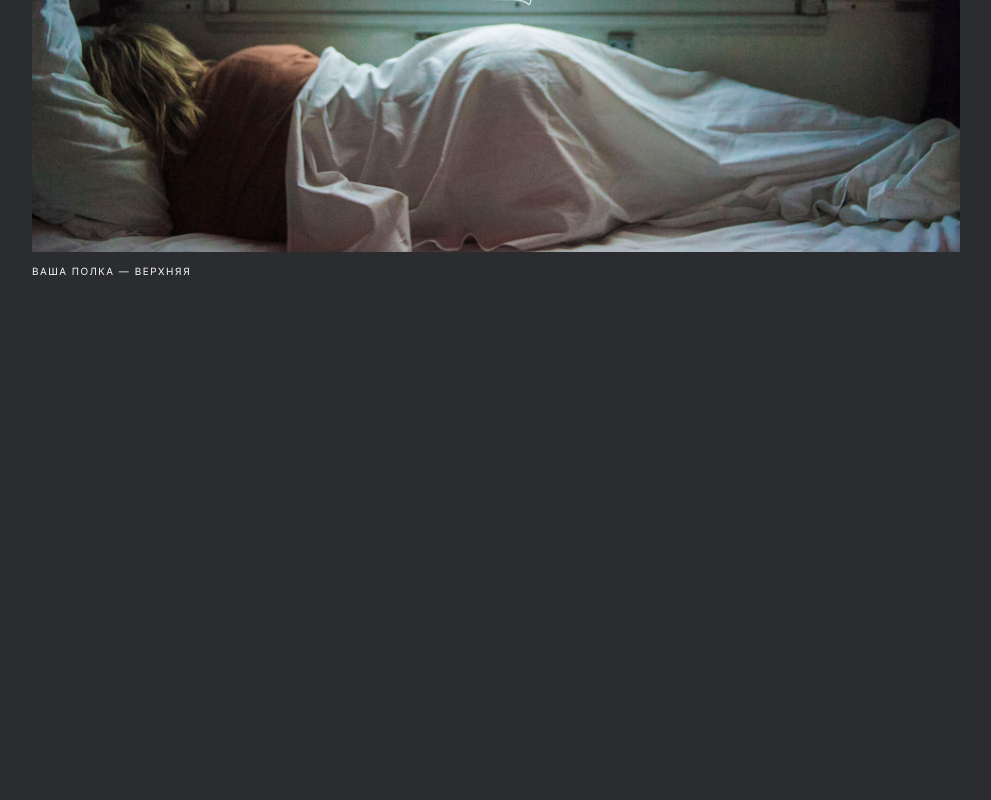
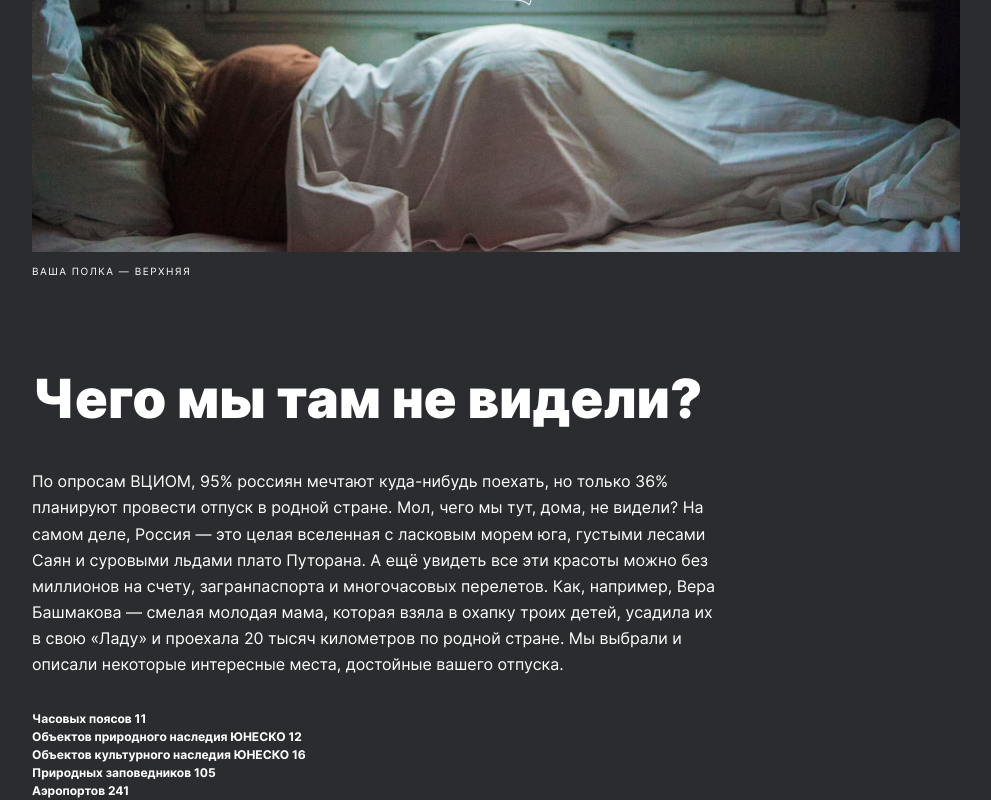
Before and after one commit to IsaevDanil42/russian-travel, a plain HTML site: page index.html in a window 1280 px wide. Shown: the part 896-1696 px from the top of the page, without its empty margins (144-1135 px from the left). Before the commit the page ends 1174 px from the top, so only its background shows below. Drawn offline with Linux system fonts and the light colour scheme.

Commit message:
added intro

```diff
--- /dev/null
+++ b/blocks/intro/__list/intro__list.css
@@ -0,0 +1,11 @@
+.intro__list {
+  list-style: none;
+  margin: 0;
+  padding: 0;
+  font-family: 'Inter', sans-serif;
+  font-style: normal;
+  font-weight: 700;
+  font-size: 12px;
+  line-height: 18px;
+  color: #FFF;
+}
--- /dev/null
+++ b/blocks/intro/__text/intro__text.css
@@ -0,0 +1,9 @@
+.intro__text {
+  margin: 40px 0 33px;
+  font-family: 'Inter', sans-serif;
+  font-style: normal;
+  font-weight: 400;
+  font-size: 16px;
+  line-height: 163%;
+  color: #FFF;
+}
--- /dev/null
+++ b/blocks/intro/__title/intro__title.css
@@ -0,0 +1,9 @@
+.intro__title {
+  margin: 0;
+  font-family: 'Inter', sans-serif;
+  font-style: normal;
+  font-weight: 900;
+  font-size: 54px;
+  line-height: 58px;
+  color: #FFF;
+}
--- /dev/null
+++ b/blocks/intro/intro.css
@@ -0,0 +1,5 @@
+.intro {
+  margin-top: 92px;
+  margin-left: 48px;
+  max-width: 690px;
+}
--- a/blocks/lead/__caption/lead__caption.css
+++ b/blocks/lead/__caption/lead__caption.css
@@ -1,6 +1,5 @@
 .lead__caption {
-  margin: 0 auto;
-  padding-top: 8px;
+  margin: 8px auto 0;
   font-family: 'Inter', sans-serif;
   font-style: normal;
   font-weight: 400;
--- a/blocks/lead/__subtitle/lead__subtitle.css
+++ b/blocks/lead/__subtitle/lead__subtitle.css
@@ -1,7 +1,5 @@
 .lead__subtitle {
-  margin: 0 auto;
-  padding-top: 32px;
-  padding-bottom: 56px;
+  margin: 32px auto 56px;
   max-width: 640px;
   font-family: 'Inter', sans-serif;
   font-style: normal;
--- a/blocks/lead/lead.css
+++ b/blocks/lead/lead.css
@@ -1,7 +1,4 @@
 .lead {
-  margin: 0 auto;
+  margin: 128px auto 0;
   max-width: 928px;
-  padding-top: 128px;
-  padding-left: calc((100% - 928px)/2);
-  padding-right: calc((100% - 928px)/2);
 }
--- a/index.html
+++ b/index.html
@@ -27,6 +27,20 @@
       <img class="lead__image" src="./images/lead-polka.jpg" alt="Изображение полки поезда. Путь путешествия поверх фото">
       <p class="lead__caption">ваша полка — верхняя</p>
     </section>
+    <section class="intro">
+      <h2 class="intro__title">Чего мы там не видели?</h2>
+      <p class="intro__text">По опросам ВЦИОМ, 95% россиян мечтают куда-нибудь поехать, но только 36% планируют провести отпуск в родной стране. Мол, чего мы тут, дома, не видели?
+        На самом деле, Россия — это целая вселенная с ласковым морем юга, густыми лесами Саян и суровыми льдами плато Путорана. А ещё увидеть все эти красоты можно без миллионов на счету,
+        загранпаспорта и многочасовых перелетов. Как, например, Вера Башмакова — смелая молодая мама, которая взяла в охапку троих детей, усадила их в свою «Ладу» и проехала 20 тысяч километров по родной стране.
+        Мы выбрали и описали некоторые интересные места, достойные вашего отпуска.</p>
+      <ul class="intro__list">
+        <li>Часовых поясов 11</li>
+        <li>Объектов природного наследия ЮНЕСКО 12</li>
+        <li>Объектов культурного наследия ЮНЕСКО 16</li>
+        <li>Природных заповедников 105</li>
+        <li>Аэропортов 241</li>
+      </ul>
+    </section>
   </main>
   <footer class="footer"></footer>
 </body>
--- a/pages/index.css
+++ b/pages/index.css
@@ -11,3 +11,7 @@
 @import url(../blocks/lead/__subtitle/lead__subtitle.css);
 @import url(../blocks/lead/__image/lead__image.css);
 @import url(../blocks/lead/__caption/lead__caption.css);
+@import url(../blocks/intro/intro.css);
+@import url(../blocks/intro/__title/intro__title.css);
+@import url(../blocks/intro/__text/intro__text.css);
+@import url(../blocks/intro/__list/intro__list.css);
```
